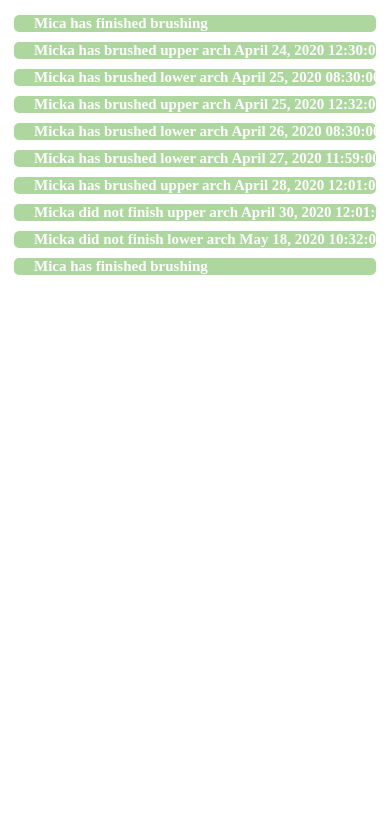
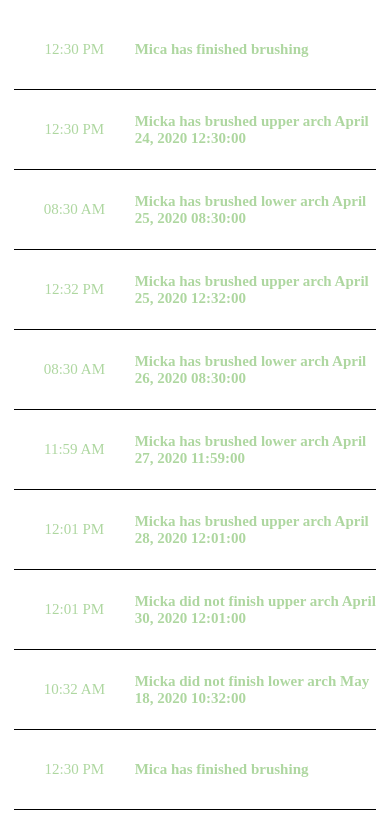
Before and after one commit to shivagunasehkaran/Timeline, a React Native app: screen / in a window 390 px wide. Shown: the top 816 px of the page. Built offline with nearby package versions, Linux system fonts and the light colour scheme.

Commit message:
Date update in child component

```diff
--- a/components/BrushingDetails.js
+++ b/components/BrushingDetails.js
@@ -1,3 +1,4 @@
+import moment from "moment";
 import React from "react";
 import { Text, View } from "react-native";
 import { styles } from "./BrushingDetails.style";
@@ -10,10 +11,16 @@ type BrushingDetailsProp = {
 const BrushingDetails = (props: BrushingDetailsProp) => {
   // getting data from parent
   let item = props.item ? props.item : null;
+  let date = item ? item.brushingTime : "";
   let message = item ? item.message : "";
 
   return (
     <View style={styles.container}>
+      <View style={styles.dateView}>
+        <Text style={styles.date}>
+          {moment(date, "HH:mm:ss").format("hh:mm A")}
+        </Text>
+      </View>
       <View style={styles.messageView}>
         <Text style={styles.message}>{message}</Text>
       </View>
--- a/components/BrushingDetails.style.js
+++ b/components/BrushingDetails.style.js
@@ -4,19 +4,27 @@ import { STATIC_TEXT } from "../utills/Constant";
 
 export const styles = StyleSheet.create({
   container: {
+    height: 80,
+    flexDirection: "row",
+    borderBottomWidth: 0.2,
+  },
+  dateView: {
     flex: 1,
-    flexDirection: "row",
-    marginVertical: 5,
-    backgroundColor: ColourPalette.lightGreen,
-    borderRadius: 5,
-    height: 94,
+    justifyContent: "center",
+    alignItems: "center",
+  },
+  date: {
+    fontSize: 15,
+    fontFamily: STATIC_TEXT.font_family2,
+    color: ColourPalette.lightGreen,
   },
   messageView: {
+    flex: 2,
+    flexDirection: "column",
     justifyContent: "center",
-    marginLeft: 20,
   },
   message: {
-    color: ColourPalette.white,
+    color: ColourPalette.lightGreen,
     fontSize: 15,
     fontFamily: STATIC_TEXT.font_family2,
     fontWeight: STATIC_TEXT.font_bold2,
```
